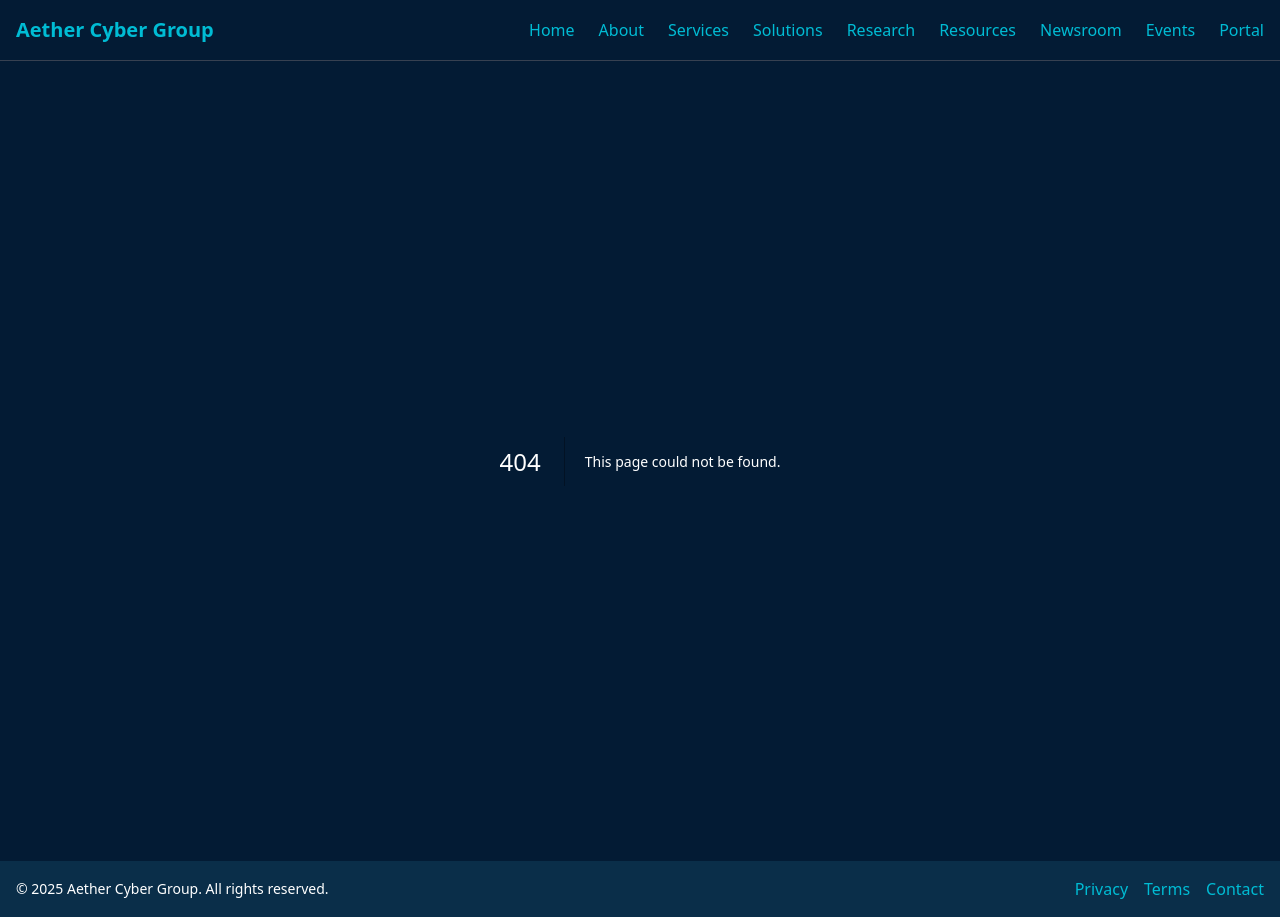
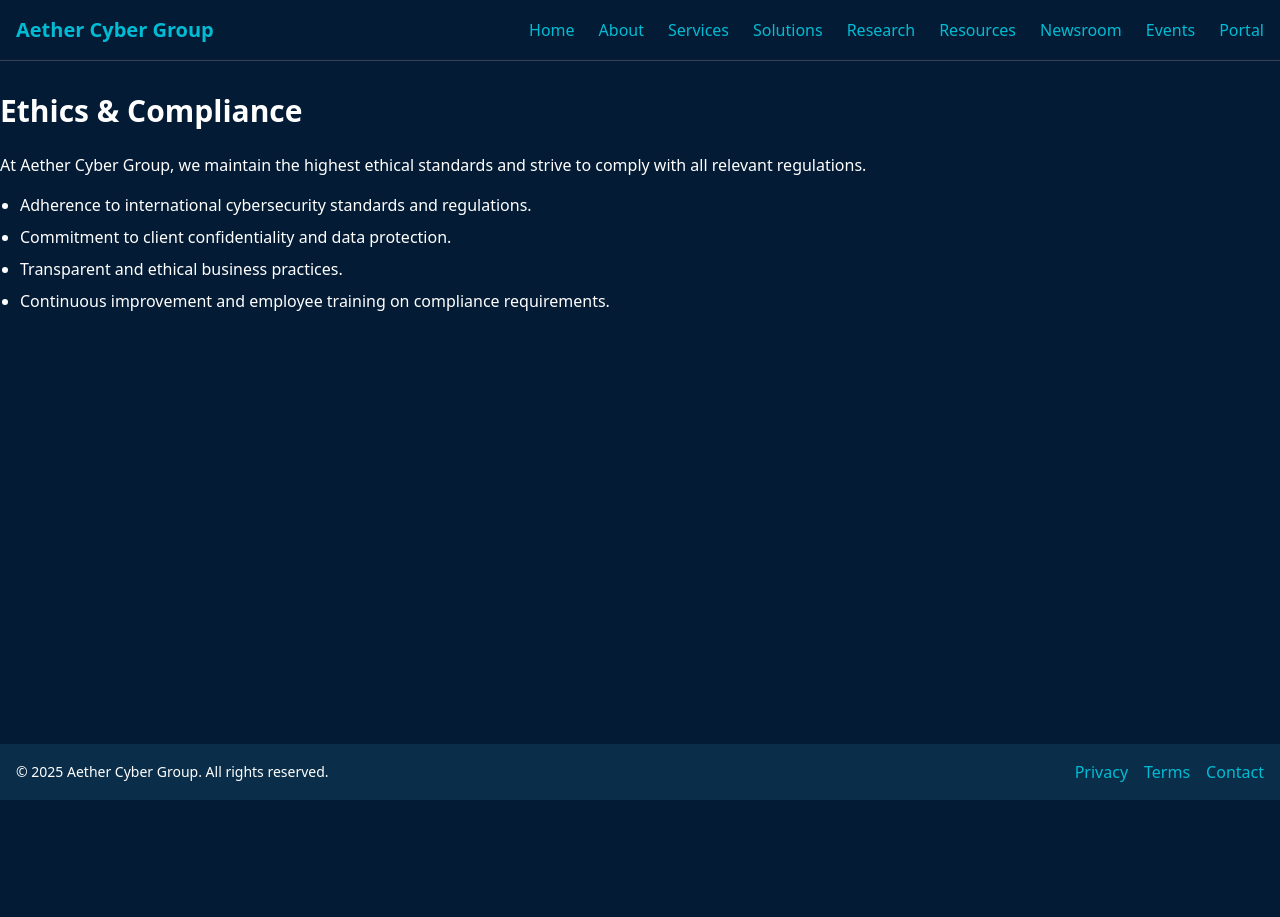
Before and after one commit to aethercybergroup/aethercybergroup.github.io, a Next.js app: page /about/ethics-and-compliance in a window 1280 px wide. Before the commit this address had no page. After the commit the page ends 800 px from the top, so only its background shows below. Built offline with nearby package versions, Linux system fonts and the light colour scheme.

Commit message:
Create page.tsx

```diff
--- /dev/null
+++ b/app/about/ethics-and-compliance/page.tsx
@@ -0,0 +1,21 @@
+export default function EthicsAndCompliancePage() {
+  const principles = [
+    'Adherence to international cybersecurity standards and regulations.',
+    'Commitment to client confidentiality and data protection.',
+    'Transparent and ethical business practices.',
+    'Continuous improvement and employee training on compliance requirements.',
+  ];
+  return (
+    <section className="container mx-auto py-8">
+      <h1 className="text-3xl font-bold mb-6">Ethics & Compliance</h1>
+      <p className="mb-4">
+        At Aether Cyber Group, we maintain the highest ethical standards and strive to comply with all relevant regulations.
+      </p>
+      <ul className="list-disc pl-5 space-y-2">
+        {principles.map(item => (
+          <li key={item}>{item}</li>
+        ))}
+      </ul>
+    </section>
+  );
+}
```
